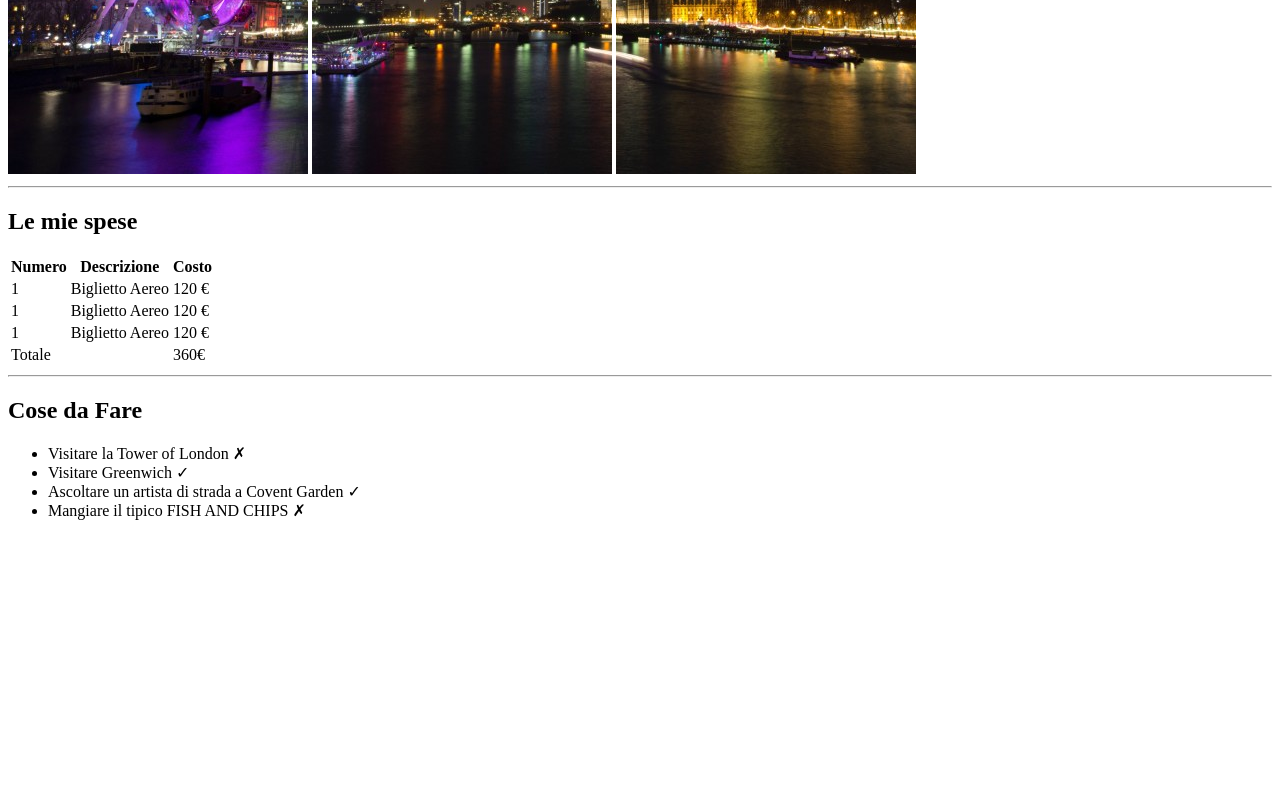
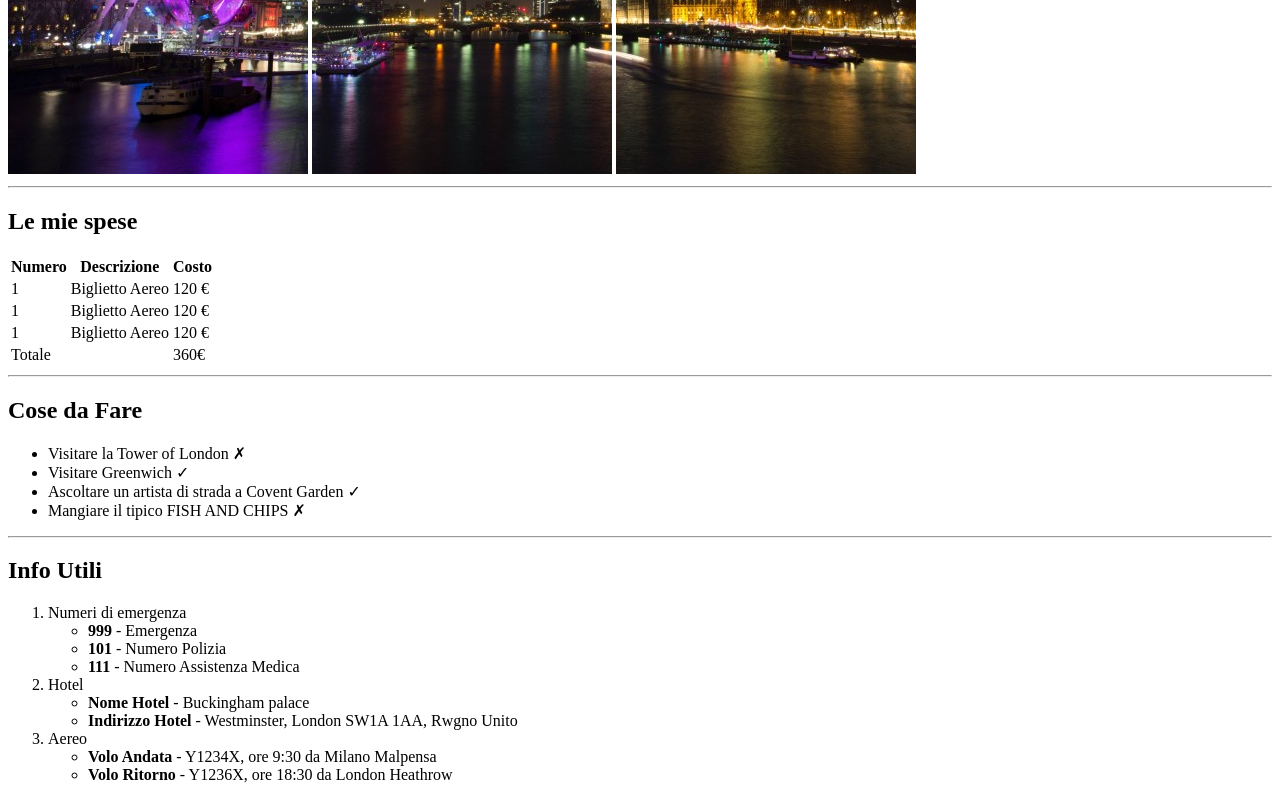
Before and after one commit to ColluraV/html-london-trip, a plain HTML site: page index.html in a window 1280 px wide. Shown: the part 506-1306 px from the top of the page. Before the commit the page ends 1042 px from the top, so only its background shows below. Drawn offline with Linux system fonts and the light colour scheme.

Commit message:
Aggiunte Info

```diff
--- a/index.html
+++ b/index.html
@@ -60,11 +60,40 @@
                     <li> Ascoltare un artista di strada a Covent Garden &#10003;</li>
                     <li> Mangiare il tipico FISH AND CHIPS &#10007; </li>
                 </ul>
-
-
+                <hr>
             </div>
         </main>
 
+        <footer>
+            <!-- info utili -->
+            <div>
+                <h2> Info Utili </h2>
+                <ol>
+                    <li> Numeri di emergenza
+                        <ul>
+                           <li><b> 999</b> - Emergenza</li>
+                           <li><b> 101</b> - Numero Polizia</li>
+                           <li><b> 111</b> - Numero Assistenza Medica</li>
+                        </ul>
+                    </li>
+                    <li> Hotel
+                        <ul>
+                           <li><b> Nome Hotel</b> - Buckingham palace </li>
+                           <li><b> Indirizzo Hotel</b> - Westminster, London SW1A 1AA, Rwgno Unito</li>
+                        </ul>
+                    </li>
+
+                    <li> Aereo
+                        <ul>
+                           <li><b> Volo Andata</b> - Y1234X, ore 9:30 da Milano Malpensa </li>
+                           <li><b> Volo Ritorno</b> - Y1236X, ore 18:30 da London Heathrow </li>
+                        </ul>
+                    </li>
+                </ol>
+
+            </div>
+
+        </footer>
     </body>
 
 
```
